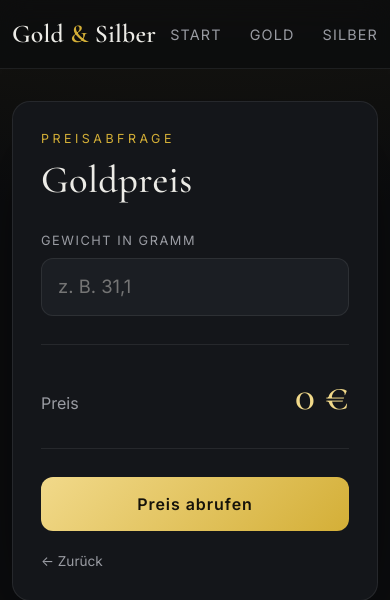
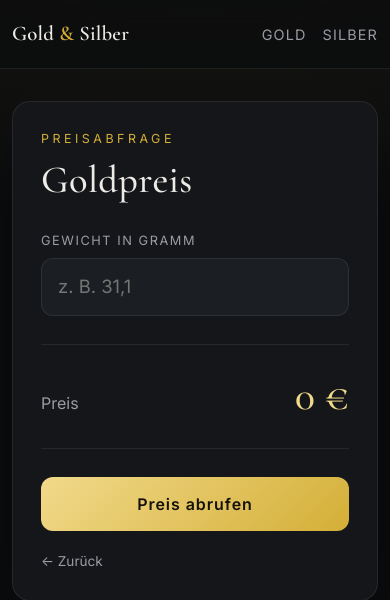
Before and after one commit to Samuel-devops/GoldUndSilber, an ASP.NET Core app: page /Gold in a window 390 px wide. Shown: the top 600 px of the page. Run offline with ASP.NET Core 8, Linux system fonts and the light colour scheme; style sheets or scripts are compiled from the project's sources.

Commit message:
Mobile Navigation: Startlink auf kleinen Bildschirmen ausblenden

```diff
--- a/GoldUndSilber/wwwroot/css/site.css
+++ b/GoldUndSilber/wwwroot/css/site.css
@@ -91,3 +91,8 @@ a { color: var(--accent-soft); text-decoration: none; }
 
 @media (prefers-reduced-motion: reduce) { * { transition: none !important; scroll-behavior: auto !important; } }
 @media (max-width: 576px) { .hero { padding-top: 3.5rem; } .calc { margin: 2rem auto; padding: 1.75rem; } }
+@media (max-width: 480px) {
+  .brand { font-size: 1.3rem; }
+  .site-nav ul { gap: 1rem; }
+  .site-nav ul li:first-child { display: none; } /* Logo führt bereits zur Startseite */
+}
```
